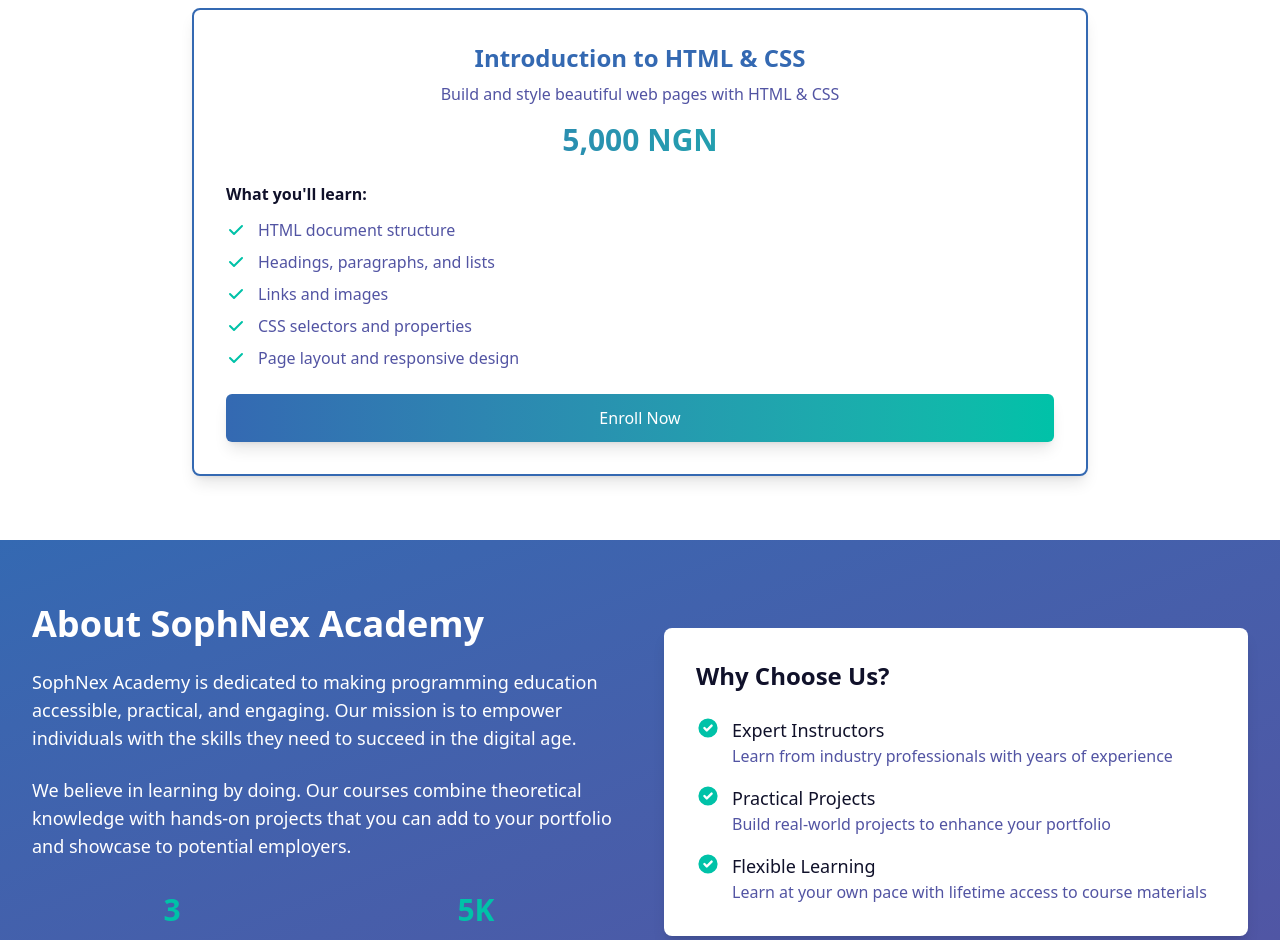
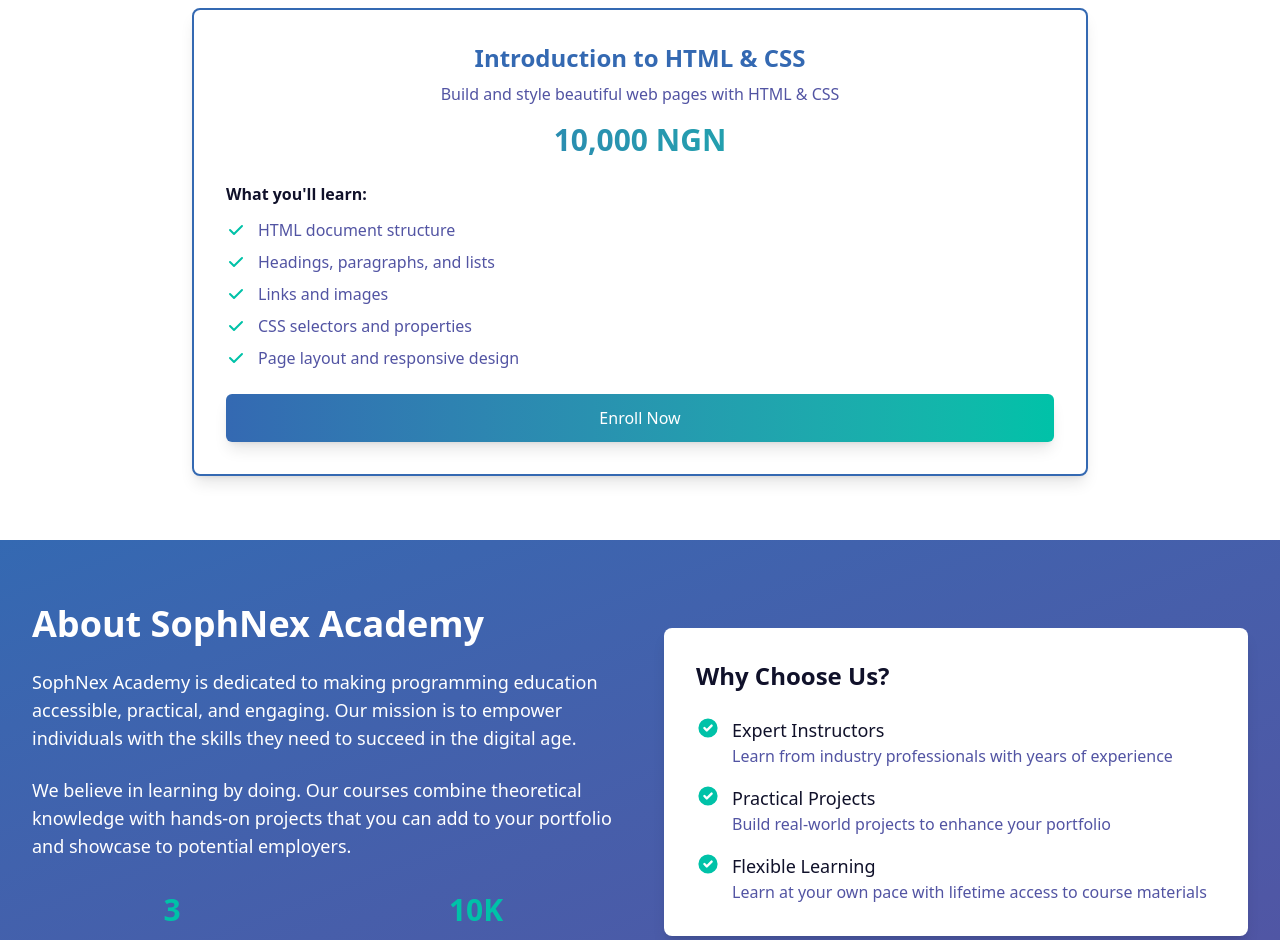
Before and after one commit to DandyJoshua14/sophnex-academy, a SvelteKit app: page / in a window 1280 px wide. Shown: the part 1260-2200 px from the top of the page. Built offline with nearby package versions, Linux system fonts and the light colour scheme; no server answers.

Commit message:
Feat: prices changed to 10000

```diff
--- a/src/routes/+page.svelte
+++ b/src/routes/+page.svelte
@@ -8,7 +8,7 @@
 		{
 			id: 'python',
 			name: 'Introduction to Python',
-			price: '5,000 NGN',
+			price: '10,000 NGN',
 			description: 'Learn the fundamentals of Python programming language',
 			features: [
 				'Basic syntax and data types',
@@ -21,7 +21,7 @@
 		{
 			id: 'javascript',
 			name: 'Introduction to JavaScript',
-			price: '5,000 NGN',
+			price: '10,000 NGN',
 			description: 'Master the basics of JavaScript for web development',
 			features: [
 				'Variables and data types',
@@ -34,7 +34,7 @@
 		{
 			id: 'htmlcss',
 			name: 'Introduction to HTML & CSS',
-			price: '5,000 NGN',
+			price: '10,000 NGN',
 			description: 'Build and style beautiful web pages with HTML & CSS',
 			features: [
 				'HTML document structure',
@@ -282,7 +282,7 @@
 						<div class="text-[#FFFFFF]">Courses Available</div>
 					</div>
 					<div class="text-center">
-						<div class="mb-2 text-3xl font-bold text-[#00C2A8]">5K</div>
+						<div class="mb-2 text-3xl font-bold text-[#00C2A8]">10K</div>
 						<div class="text-[#FFFFFF]">NGN per Course</div>
 					</div>
 				</div>
@@ -361,7 +361,7 @@
 			href="/register"
 			class="transform rounded-lg bg-[#FFFFFF] px-8 py-3 text-lg font-medium text-[#10112A] shadow-lg transition-all hover:scale-105 hover:bg-[#F8F9FF] hover:shadow-xl"
 		>
-			Register Now - Only 5,000 NGN
+			Register Now - Only 10,000 NGN
 		</a>
 	</div>
 </section>
--- a/src/routes/login/+page.svelte
+++ b/src/routes/login/+page.svelte
@@ -116,9 +116,9 @@
 									class="block w-full rounded-md border border-[#3469B2]/20 px-3 py-2 text-[#10112A] shadow-sm focus:border-[#3469B2] focus:ring-[#3469B2] focus:outline-none"
 								>
 									<option value="">Choose a course</option>
-									<option value="python">Introduction to Python - 5,000 NGN</option>
-									<option value="javascript">Introduction to JavaScript - 5,000 NGN</option>
-									<option value="htmlcss">Introduction to HTML & CSS - 5,000 NGN</option>
+									<option value="python">Introduction to Python - 10,000 NGN</option>
+									<option value="javascript">Introduction to JavaScript - 10,000 NGN</option>
+									<option value="htmlcss">Introduction to HTML & CSS - 10,000 NGN</option>
 								</select>
 							</div>
 							<button
--- a/src/routes/register/+page.svelte
+++ b/src/routes/register/+page.svelte
@@ -17,19 +17,19 @@
 		{
 			id: 'python',
 			name: 'Introduction to Python',
-			price: '5,000 NGN',
+			price: '10,000 NGN',
 			description: 'Learn the fundamentals of Python programming language'
 		},
 		{
 			id: 'javascript',
 			name: 'Introduction to JavaScript',
-			price: '5,000 NGN',
+			price: '10,000 NGN',
 			description: 'Master the basics of JavaScript for web development'
 		},
 		{
 			id: 'htmlcss',
 			name: 'Introduction to HTML & CSS',
-			price: '5,000 NGN',
+			price: '10,000 NGN',
 			description: 'Build and style beautiful web pages with HTML & CSS'
 		}
 	];
--- a/src/routes/resume-payment/+page.svelte
+++ b/src/routes/resume-payment/+page.svelte
@@ -12,19 +12,19 @@
 		{
 			id: 'python',
 			name: 'Introduction to Python',
-			price: '5,000 NGN',
+			price: '10,000 NGN',
 			description: 'Learn the fundamentals of Python programming language'
 		},
 		{
 			id: 'javascript',
 			name: 'Introduction to JavaScript',
-			price: '5,000 NGN',
+			price: '10,000 NGN',
 			description: 'Master the basics of JavaScript for web development'
 		},
 		{
 			id: 'htmlcss',
 			name: 'Introduction to HTML & CSS',
-			price: '5,000 NGN',
+			price: '10,000 NGN',
 			description: 'Build and style beautiful web pages with HTML & CSS'
 		}
 	];
```
